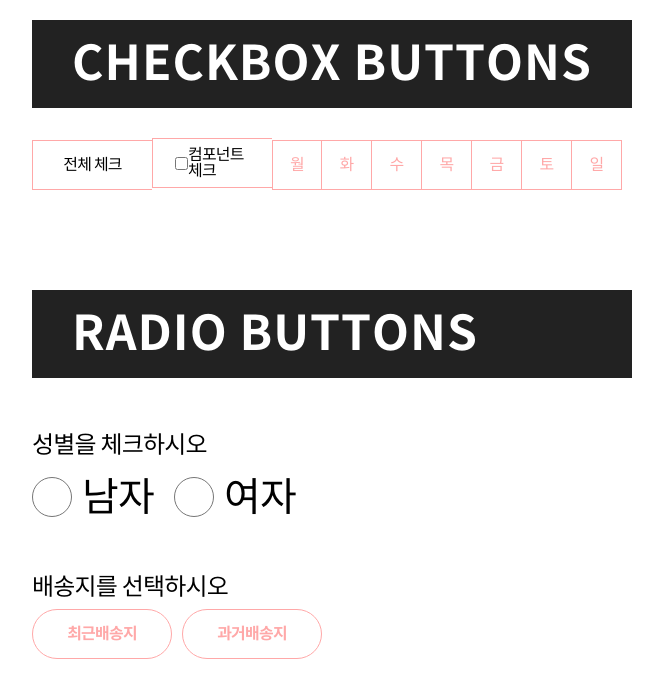
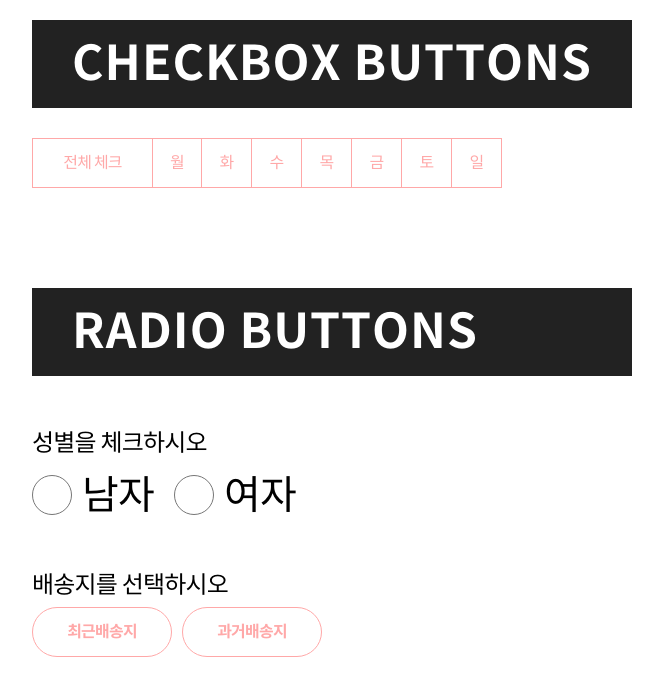
Before and after one commit to soyeonkim0404/vue-study, a Vue app: page /inputStudy in a window 1280 px wide. Shown: the top 698 px of the page, without its empty margins (308-971 px from the left). Built offline with nearby package versions, Linux system fonts and the light colour scheme; a web font is replaced by a local one.

Commit message:
체크박스

```diff
--- a/src/components/InputAllCheckbox.vue
+++ b/src/components/InputAllCheckbox.vue
@@ -1,21 +1,8 @@
-<template>
-  <label :class="{ allChecked: allChk }">
-    <input type="checkbox" :allChk="allChk"  />
-    <span><slot></slot></span>
-  </label>
-</template>
 <script>
+import InputCheckbox from '@/components/InputCheckbox';
 export default {
   name: 'InputAllCheckbox',
-  props: {
-    allChk: Boolean,
-  },
-  model: {
-    prop: 'allChk',
-    event: 'change',
-  },
-  methods: {
-
-  },
+  extends: InputCheckbox,
+  props: ['weekDayItems', 'weekChkArray'],
 };
 </script>
--- a/src/components/InputCheckbox.vue
+++ b/src/components/InputCheckbox.vue
@@ -1,15 +1,15 @@
 <template>
   <label
     :class="{
-      checkedStyle: checked,
+      checkedStyle: checkedEvt,
     }"
   >
     <input
       type="checkbox"
       v-bind="$attrs"
+      :checked="checked"
+      @change="onChange"
       :value="value"
-      :chkWeekday="checked"
-      @change="onChange(value)"
     />
     <span><slot></slot></span>
   </label>
@@ -17,26 +17,38 @@
 <script>
 export default {
   name: 'InputCheckbox',
-  props: ['chkWeekday', 'value'],
+  props: ['checked', 'value'],
   inheritAttrs: false,
   model: {
-    prop: 'chkWeekday',
-    event: 'checkEvt',
+    prop: 'checked',
+    event: 'checkChange',
   },
   computed: {
-    checked() {
-      return this.chkWeekday.some((el) => el === this.value);
+    checkboxType() {
+      return typeof this.checked === 'boolean';
+    },
+    checkedEvt() {
+      if (this.checkboxType) {
+        return this.checked;
+      }
+      return this.checked.some((el) => el === this.value);
     },
   },
   methods: {
-    onChange(val) {
-      const idx = this.chkWeekday.indexOf(val);
-      if (idx === -1) {
-        this.chkWeekday.push(val);
+    onChange(e) {
+      if (this.checkboxType) {
+        //console.log(e.target.checked);
+        this.$emit('checkChange', e.target.checked);
       } else {
-        this.chkWeekday.splice(idx, 1);
+        //console.log(this.checked);
+        const idx = this.checked.indexOf(this.value);
+        if (idx === -1) {
+          this.checked.push(this.value);
+        } else {
+          this.checked.splice(idx, 1);
+        }
+        this.$emit('checkChange', this.checked);
       }
-      this.$emit('checkEvt', this.chkWeekday);
     },
   },
 };
--- a/src/views/input-study.vue
+++ b/src/views/input-study.vue
@@ -3,19 +3,14 @@
     <div class="page-title">checkbox buttons</div>
 
     <div class="checkbox-area">
-      <label :class="{ all: true, allChecked: weekDayItems.week_allChk }">
-        <input
-          type="checkbox"
-          v-model="weekDayItems.week_allChk"
-          @click="allChkBtn"
-        />
-        <span>전체 체크</span>
-      </label>
       <InputAllCheckbox
+        class="buttonStyle all"
         v-model="weekDayItems.week_allChk"
-        class="all"
+        :weekDayItems="weekDayItems.option"
+        :weekChkArray="weekDayItems.weekDay"
+        @checkChange="allChkBtn"
       >
-        컴포넌트 체크
+        전체 체크
       </InputAllCheckbox>
 
       <ul class="custom-chk">
@@ -24,7 +19,7 @@
             v-model="weekDayItems.weekDay"
             :value="item.value"
             class="buttonStyle"
-            @checkEvt="allChkOnChange"
+            @checkChange="allChkOnChange"
           >
             {{ item.label }}
           </InputCheckbox>
@@ -139,7 +134,7 @@ export default {
   methods: {
     allChkBtn() {
       this.weekDayItems.weekDay = [];
-      if (!this.weekDayItems.week_allChk) {
+      if (this.weekDayItems.week_allChk) {
         this.weekDayItems.option.forEach((e) => {
           this.weekDayItems.weekDay.push(e.value);
         });
@@ -197,22 +192,11 @@ export default {
   }
 
   .all {
-    position: relative;
     display: inline-flex;
     width: 120px;
     height: 50px;
-    padding: 15px 22px;
-    box-sizing: border-box;
-    border: solid 1px #ffa8a8;
+    border-left: solid 1px #ffa8a8;
     border-right: none;
-    justify-content: center;
-    align-items: center;
-    cursor: pointer;
-    input {
-      position: absolute;
-      left: -9999px;
-      opacity: 0;
-    }
   }
 
   .checkbox-area {
```
